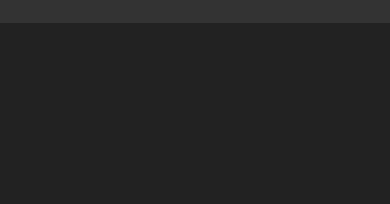
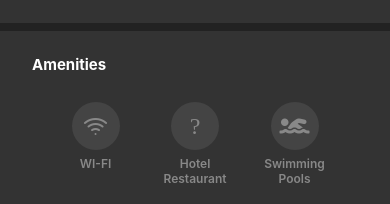
Before and after one commit to lukelin1991/hotel-view-app, a React Native app: screen / in a window 390 px wide. Shown: the part 637-841 px from the top of the page. Built offline with nearby package versions, Linux system fonts and the light colour scheme.

Commit message:
built out amenities

```diff
--- /dev/null
+++ b/screens/HotelView/components/Amenities.js
@@ -0,0 +1,89 @@
+import React from 'react'
+import { View, Text, StyleSheet } from 'react-native'
+import { gs, colors } from '../../../styles'
+import { Feather, Ionicons, FontAwesome5, Entypo } from '@expo/vector-icons'
+
+export default function Amenities(){
+    return (
+        <View style={gs.sectionContainer}>
+            <Text style={gs.sectionTitle}>Amenities</Text>
+            <View style={styles.amenitiesContainer}>
+                {/* wifi */}
+                <View style={styles.amenityContainer}>
+                    <View style={styles.amenity}>
+                        <Feather name="wifi" size={24} color={colors.lightHl} />
+                    </View>
+                    <Text style={styles.amenityName}>WI-FI</Text>
+                </View>
+                {/* restaurants */}
+                <View style={styles.amenityContainer}>
+                    <View style={styles.amenity}>
+                        <Ionicons name="md-restaurant" size={24} color={colors.lightHl} />
+                    </View>
+                    <Text style={styles.amenityName}>Hotel Restaurant</Text>
+                </View>
+                {/* Swimming Pool */}
+                <View style={styles.amenityContainer}>
+                    <View style={styles.amenity}>
+                        <FontAwesome5 name="swimmer" size={24} color={colors.lightHl} />
+                    </View>
+                    <Text style={styles.amenityName}>Swimming Pools</Text>
+                </View>
+                {/* Bar */}
+                <View style={styles.amenityContainer}>
+                    <View style={styles.amenity}>
+                        <Entypo name="drink" size={24} color={colors.lightHl} />
+                    </View>
+                    <Text style={styles.amenityName}>Bar</Text>
+                </View>
+                {/* Parking */}
+                <View style={styles.amenityContainer}>
+                    <View style={styles.amenity}>
+                        <Ionicons name="ios-car" size={24} color={colors.lightHl} />
+                    </View>
+                    <Text style={styles.amenityName}>Parking Spot</Text>
+                </View>
+                {/* NightClub */}
+                <View style={styles.amenityContainer}>
+                    <View style={styles.amenity}>
+                        <Feather name="speaker" size={24} color={colors.lightHl} />
+                    </View>
+                    <Text style={styles.amenityName}>Night Club</Text>
+                </View>
+            </View>
+        </View>
+    )
+}
+
+const styles = StyleSheet.create({
+    container: {
+        flex: 1,
+        justifyContent: "center",
+        alignItems: "center"
+    },
+    amenitiesContainer: {
+        marginTop: 16,
+        marginHorizontal: 16,
+        ...gs.rowBetween,
+        flexWrap: "wrap"
+    },
+    amenityContainer: {
+        alignItems: "center",
+        width: 95,
+        marginVertical: 12
+    },
+    amenity: {
+        width: 48,
+        height: 48,
+        borderRadius: 48 / 2,
+        ...gs.center,
+        backgroundColor: "#444"
+    },
+    amenityName: {
+        color: colors.lightHl,
+        fontSize: 12,
+        fontWeight: "600",
+        marginTop: 6,
+        textAlign: "center"
+    }
+})
--- a/screens/HotelView/index.js
+++ b/screens/HotelView/index.js
@@ -5,6 +5,7 @@
 import Bookmark from './components/Bookmark'
 import About from './components/About'
 import Stats from './components/Stats'
+import Amenities from './components/Amenities'
 
 export default function App() {
   return (
@@ -17,6 +18,7 @@
             <Bookmark />
             <About />
             <Stats />
+            <Amenities />
         </View>
     </View>
   );
```
